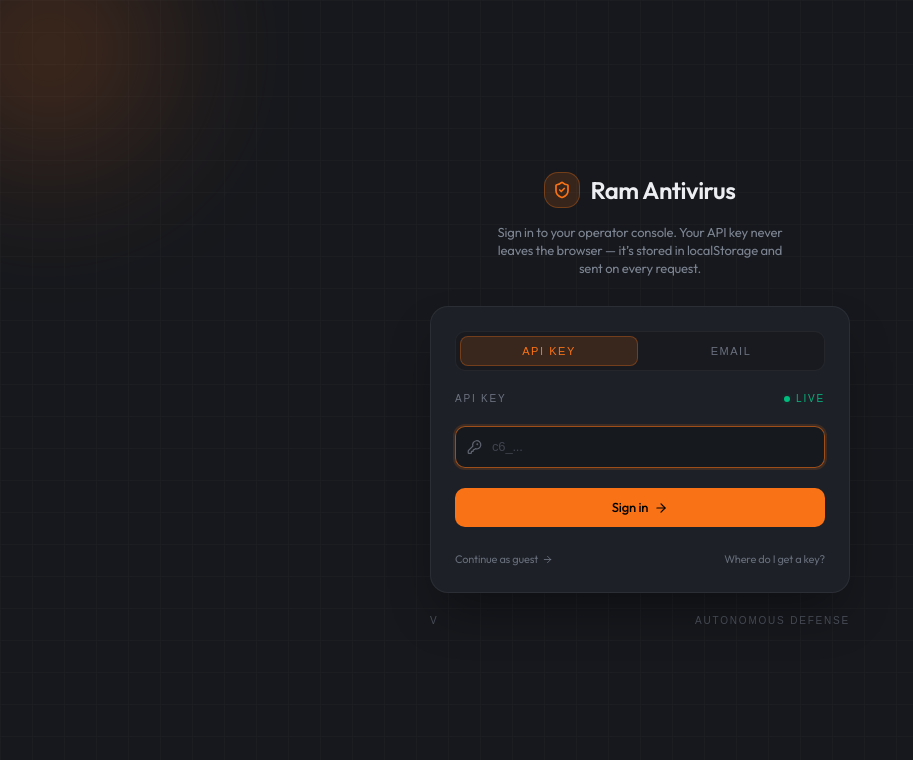
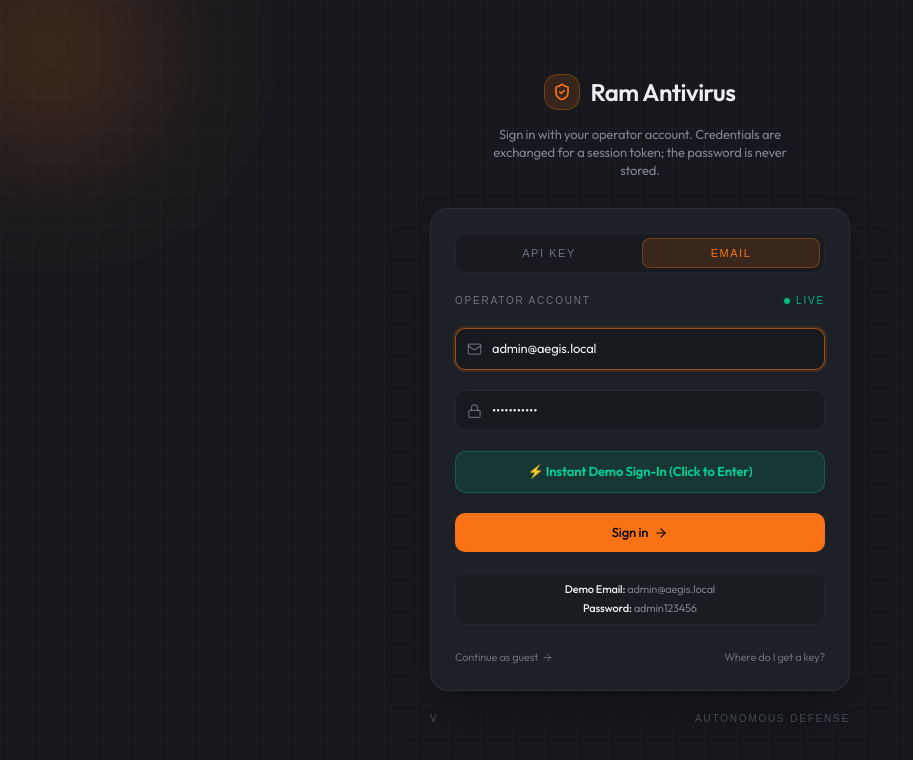
Before and after one commit to rohan1252030019-netizen/AEGIS, a Next.js app in the folder frontend/: page /login in a window 1280 px wide. Shown: the top 760 px of the page, without its empty margins (0-913 px from the left). Built offline with nearby package versions, Linux system fonts and the light colour scheme; no server answers; a web font is replaced by a local one.

Commit message:
Fix login UX with instant demo sign-in, resilient retry on cold start, and direct cloud WebSocket

```diff
--- a/frontend/src/app/login/page.tsx
+++ b/frontend/src/app/login/page.tsx
@@ -47,10 +47,10 @@ function LoginCard() {
   const searchParams = useSearchParams();
   const nextParam = searchParams.get('next') || '/dashboard';
 
-  const [mode, setMode] = useState<AuthMode>('apikey');
-  const [key, setKey] = useState('');
-  const [email, setEmail] = useState('');
-  const [password, setPassword] = useState('');
+  const [mode, setMode] = useState<AuthMode>('credentials');
+  const [key, setKey] = useState('c6_vOoMiwHmU50GfuPUMp5G2doB0eXZaslXfpSAof7tBgQ');
+  const [email, setEmail] = useState('admin@aegis.local');
+  const [password, setPassword] = useState('admin123456');
   const [error, setError] = useState<string | null>(null);
   const [busy, setBusy] = useState(false);
 
@@ -122,11 +122,34 @@ function LoginCard() {
       router.replace(nextParam);
     } catch (err: unknown) {
       if (err instanceof TypeError && (err.message.includes('fetch') || err.message.includes('NetworkError'))) {
-        setError('Cannot connect to backend at http://localhost:8000. Ensure uvicorn is running.');
+        setError('Connecting to cloud backend. Server may be initializing, please click Instant Sign-In again.');
       } else {
         setError(err instanceof Error && err.message !== 'Failed to fetch' ? err.message : 'Invalid email or password');
       }
       setBusy(false);
+    }
+  }
+
+  async function instantDemoLogin() {
+    setBusy(true);
+    setError(null);
+    try {
+      localStorage.removeItem('aegis_api_key');
+      localStorage.removeItem('aegis_jwt_token');
+      const result = await api.auth.loginCredentials('admin@aegis.local', 'admin123456');
+      if (result?.token) setJwtToken(result.token);
+      router.replace(nextParam);
+    } catch {
+      try {
+        const rootKey = 'c6_vOoMiwHmU50GfuPUMp5G2doB0eXZaslXfpSAof7tBgQ';
+        setApiKey(rootKey);
+        const result = await api.auth.login(rootKey);
+        if (result?.token) setJwtToken(result.token);
+        router.replace(nextParam);
+      } catch (err: unknown) {
+        setError('Connecting to cloud backend. Server may be initializing, please click Instant Sign-In again.');
+        setBusy(false);
+      }
     }
   }
 
@@ -308,6 +331,16 @@ function LoginCard() {
             </div>
           )}
 
+          {/* Instant Demo Access Button */}
+          <button
+            type="button"
+            onClick={instantDemoLogin}
+            disabled={busy}
+            className="w-full inline-flex items-center justify-center gap-2 px-4 py-2.5 rounded-lg bg-emerald-500/15 hover:bg-emerald-500/25 border border-emerald-500/30 text-emerald-400 font-semibold text-[13px] transition-all duration-150"
+          >
+            <span>⚡ Instant Demo Sign-In (Click to Enter)</span>
+          </button>
+
           <button
             type="submit"
             disabled={busy}
@@ -332,6 +365,11 @@ function LoginCard() {
               </>
             )}
           </button>
+
+          <div className="pt-2 rounded-lg bg-background/50 border border-border/50 p-2 text-center text-[11px] text-muted-foreground/80 space-y-0.5">
+            <p><span className="text-foreground font-medium">Demo Email:</span> admin@aegis.local</p>
+            <p><span className="text-foreground font-medium">Password:</span> admin123456</p>
+          </div>
 
           <div className="pt-1 flex items-center justify-between text-[11px] text-muted-foreground/65">
             <Link
--- a/frontend/src/lib/api.ts
+++ b/frontend/src/lib/api.ts
@@ -93,10 +93,34 @@ async function request<T>(
     }
   }
 
-  const response = await fetch(`${BASE_URL}${endpoint}`, {
-    ...fetchOptions,
-    headers,
-  });
+  let retries = 3;
+  let delay = 1500;
+  let response: Response;
+
+  while (true) {
+    try {
+      response = await fetch(`${BASE_URL}${endpoint}`, {
+        ...fetchOptions,
+        headers,
+      });
+      // If backend is waking up (cold start 502/503/504), retry automatically
+      if ((response.status === 502 || response.status === 503 || response.status === 504) && retries > 0) {
+        retries--;
+        await new Promise((r) => setTimeout(r, delay));
+        delay *= 1.5;
+        continue;
+      }
+      break;
+    } catch (err) {
+      if (retries > 0) {
+        retries--;
+        await new Promise((r) => setTimeout(r, delay));
+        delay *= 1.5;
+        continue;
+      }
+      throw err;
+    }
+  }
 
   if (!response.ok) {
     // Global 401 interceptor: clear tokens and redirect to login
--- a/frontend/src/lib/ws.ts
+++ b/frontend/src/lib/ws.ts
@@ -223,10 +223,13 @@ class LiveWS {
 let _singleton: LiveWS | null = null;
 
 function buildWsUrl(): string {
-  let wsRoot = "ws://localhost:8000";
+  let wsRoot = "wss://aegis-backend-q6ok.onrender.com";
   if (typeof window !== "undefined") {
-    const proto = window.location.protocol === "https:" ? "wss:" : "ws:";
-    wsRoot = `${proto}//${window.location.host}`;
+    if (window.location.hostname === "localhost" || window.location.hostname === "127.0.0.1") {
+      wsRoot = "ws://localhost:8000";
+    } else {
+      wsRoot = "wss://aegis-backend-q6ok.onrender.com";
+    }
   } else if (process.env.NEXT_PUBLIC_API_URL) {
     const root = process.env.NEXT_PUBLIC_API_URL.replace(/\/api\/v1\/?$/, "");
     wsRoot = root.replace(/^http:/, "ws:").replace(/^https:/, "wss:");
```
